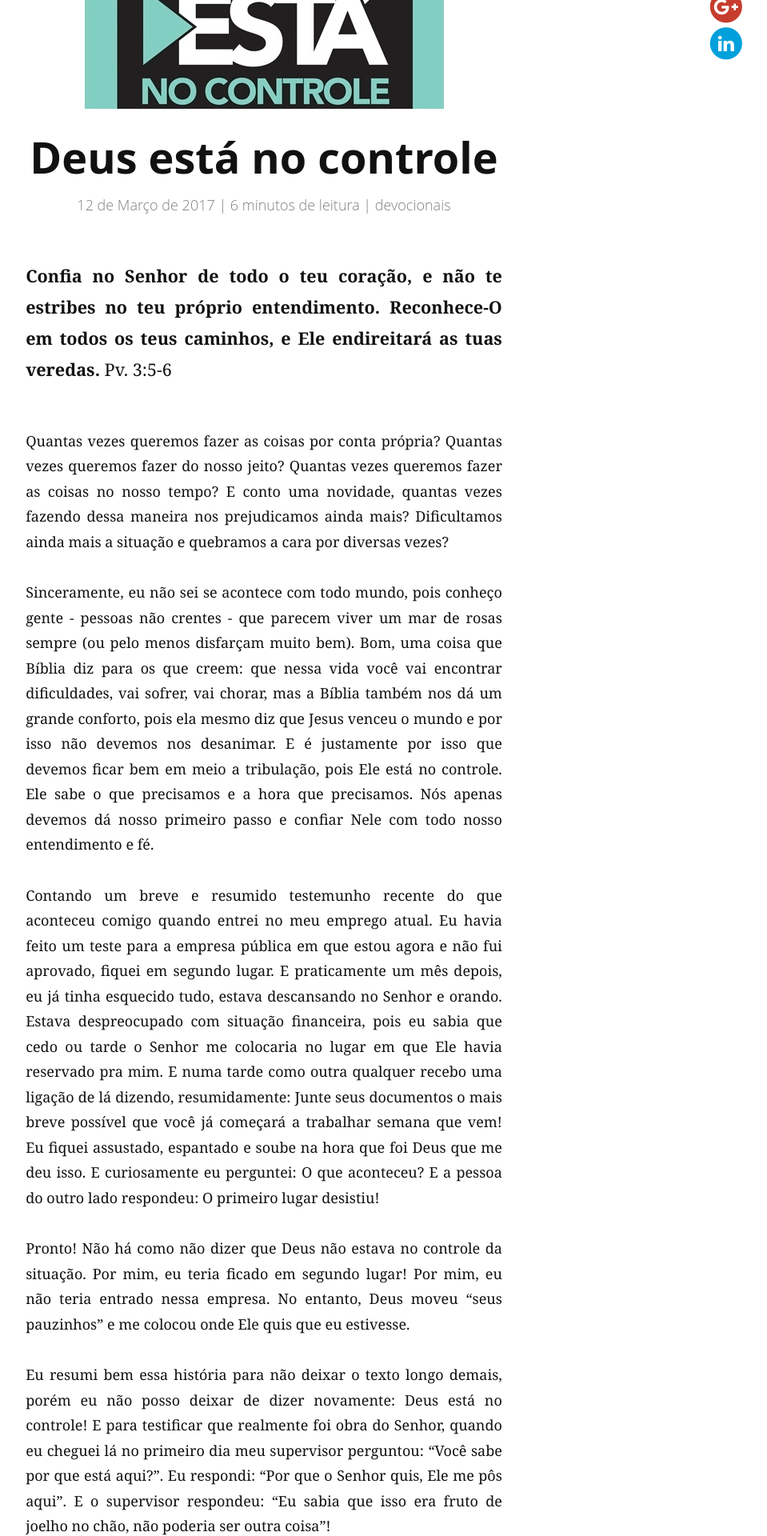
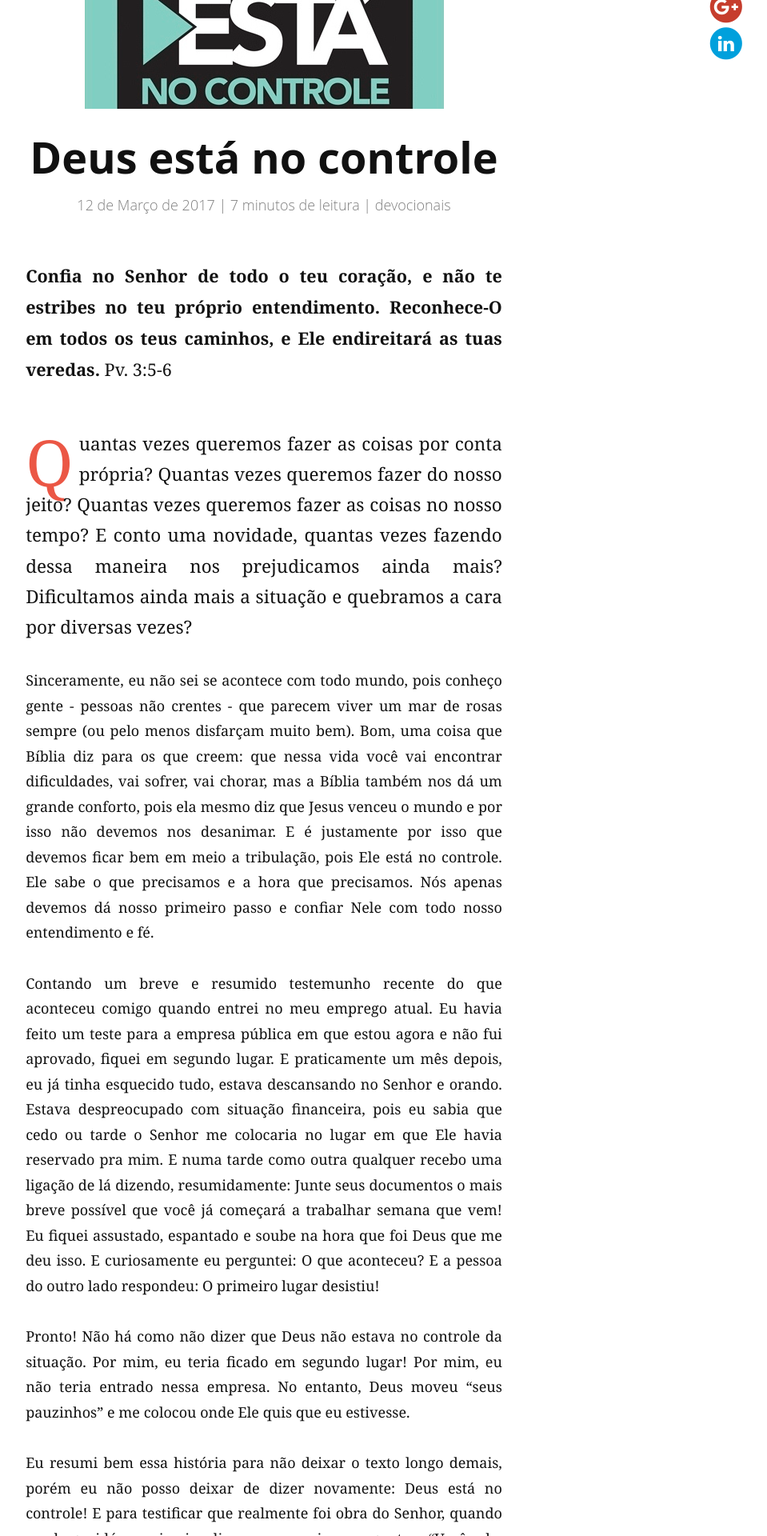
Before and after one commit to eltonsantos/eltonsantos.github.io, a Jekyll site: the page built from _posts/2017-03-12-deus-esta-no-controle.md, in a window 1280 px wide. Shown: the part 405-2325 px from the top of the page at 80% size, without its empty margins (310-1269 px from the left). Built offline with Jekyll 4.4.1, drawn with Linux system fonts in a browser that asks for light colours; nearby versions of some CDN libraries; comment, search, counter and statistics services are not loaded; some of the changed text lies outside the part shown.

Commit message:
Stylizing articles

```diff
--- a/_posts/2017-03-12-deus-esta-no-controle.md
+++ b/_posts/2017-03-12-deus-esta-no-controle.md
@@ -12,9 +12,9 @@
 
 >__Confia no Senhor de todo o teu coração, e não te estribes no teu próprio entendimento.
 Reconhece-O em todos os teus caminhos, e Ele endireitará as tuas veredas.__
-  Pv. 3:5-6
+ Pv. 3:5-6
 
-Quantas vezes queremos fazer as coisas por conta própria? Quantas vezes queremos fazer do nosso jeito? Quantas vezes queremos fazer as coisas no nosso tempo? E conto uma novidade, quantas vezes fazendo dessa maneira nos prejudicamos ainda mais? Dificultamos ainda mais a situação e quebramos a cara por diversas vezes?
+<p class="intro"><span class="dropcap">Q</span>uantas vezes queremos fazer as coisas por conta própria? Quantas vezes queremos fazer do nosso jeito? Quantas vezes queremos fazer as coisas no nosso tempo? E conto uma novidade, quantas vezes fazendo dessa maneira nos prejudicamos ainda mais? Dificultamos ainda mais a situação e quebramos a cara por diversas vezes?</p>
 
 Sinceramente, eu não sei se acontece com todo mundo, pois conheço gente - pessoas não crentes - que parecem viver um mar de rosas sempre (ou pelo menos disfarçam muito bem). Bom, uma coisa que Bíblia diz para os que creem: que nessa vida você vai encontrar dificuldades, vai sofrer, vai chorar, mas a Bíblia também nos dá um grande conforto, pois ela mesmo diz que Jesus venceu o mundo e por isso não devemos nos desanimar. E é justamente por isso que devemos ficar bem em meio a tribulação, pois Ele está no controle. Ele sabe o que precisamos e a hora que precisamos. Nós apenas devemos dá nosso primeiro passo e confiar Nele com todo nosso entendimento e fé.
 
@@ -26,4 +26,11 @@
 
 Irmãos amados, não nos preocupemos tanto com o que há de vim, Deus está no controle, basta confiarmos Nele. As tempestades virão sim, mas não pereceremos nelas, pois Deus possui o controle de todas as coisas e Ele sabe o tempo certo de nos levar ao deserto para nos ensinar o Seu amor e nos tirar de lá e nos colocar onde Ele quer.
 
+
+<span class="gray">_"Você me leva ao deserto pra falar de amor, me deixa passar pelo vale pra mostrar  que está comigo.
+Me põe  no meio da tempestade e pinta um arco iris pra me mostrar que tua fidelidade não acabou."_</span>
+<small class="gray">
+__Trecho da música Você Me Leva Ao Deserto, do Ministério Zoe__
+</small>
+
 Amém!
--- a/css/style.css
+++ b/css/style.css
@@ -747,6 +747,12 @@
 .post .dropcap {
     color: #eb5745;
     margin-right: .45rem;
+    font-size: 80px;
+    float: left;
+    padding: 0px;
+    margin-top: 11.475px;
+    height: 53.1px;
+    line-height: 60px;
 }
 .post .featuredImage {
     position: relative;
@@ -1101,3 +1107,7 @@
 a.ico-plus { color:#C63D2D !important; }
 a.icon-plus:hover { color:#C63D2D !important; }
 a.icon-mail:hover { color:#410093 !important; }
+
+/* COLORS */
+.gray {color:#666;}
+.orange {color:#f90;}
```
Also changed, not shown: _posts/2017-03-07-a-porta-que-deus-abre-ninguem-fecha.md (+1 -1 lines).
